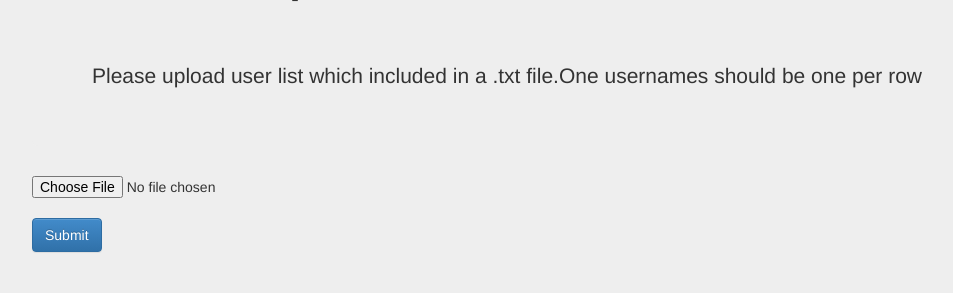
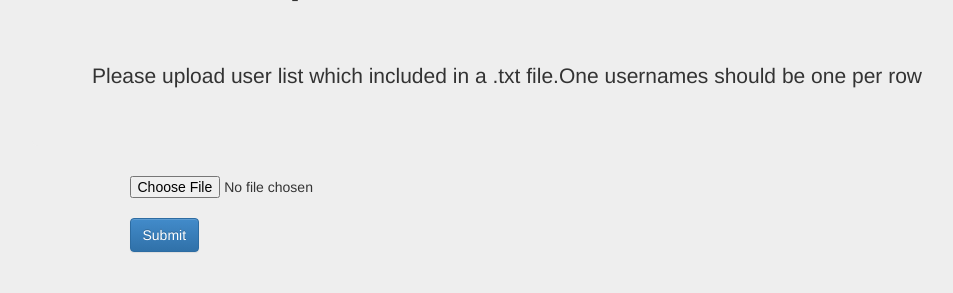
Before and after one commit to shelan/youpotify, a Flask app: page /configure in a window 1280 px wide. Shown: the part 193-486 px from the top of the page, without its empty margins (23-976 px from the left). Run offline with Flask 2, Linux system fonts and the light colour scheme; parts of the project's set-up code (start-up, migrations or seed data) failed here and were passed over; some libraries are stand-ins or nearby versions.

Commit message:
adding form div

```diff
--- a/templates/forms/user.html
+++ b/templates/forms/user.html
@@ -21,10 +21,12 @@
             {{ form.submit(class_="btn btn-primary") }}
         </form>
 <br/><br/>-->
+        <div class="col-md-offset-1">
         <form class="form-inline center-block" action="{{ url_for('configure') }}" method="POST" enctype="multipart/form-data">
             <input type="file" name="accounts"><br/>
            <input class="btn btn-primary"  type="submit">
         </form>
+        </div>
     </div>
 {% endblock %}
 {% block scripts %}
```
